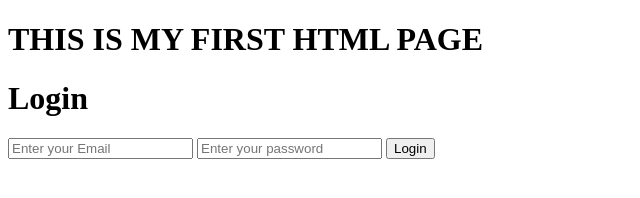
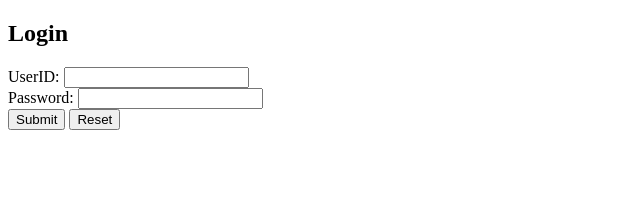
Before and after one commit to AbdullahSK03/Web-Computing-Practical, a plain HTML site: page Practical 1/p1.html in a window 1280 px wide. Shown: the whole page, without its empty margins (0-640 px from the left). Drawn offline with Linux system fonts and the light colour scheme.

Commit message:
Update p1.html

```diff
--- a/Practical 1/p1.html
+++ b/Practical 1/p1.html
@@ -8,12 +8,14 @@
 <body>
     <div class="main">
 
-        <h1>THIS IS MY FIRST HTML PAGE</h1>
-        <form>
-            <label><h1>Login</h1></label>
-            <input type="email" placeholder="Enter your Email">
-            <input type="password" placeholder="Enter your password">
-            <input type="button" name="submit" value="Login">
+        <h2>Login</h2>
+        <form action="#" method="post">
+            <label for="userID">UserID:</label>
+            <input type="text" id="userID" name="userID" required><br>
+            <label for="password">Password:</label>
+            <input type="password" id="password" name="password" required><br>
+            <input type="submit" value="Submit">
+            <input type="reset" value="Reset">
         </form>
 
     </div>
```
